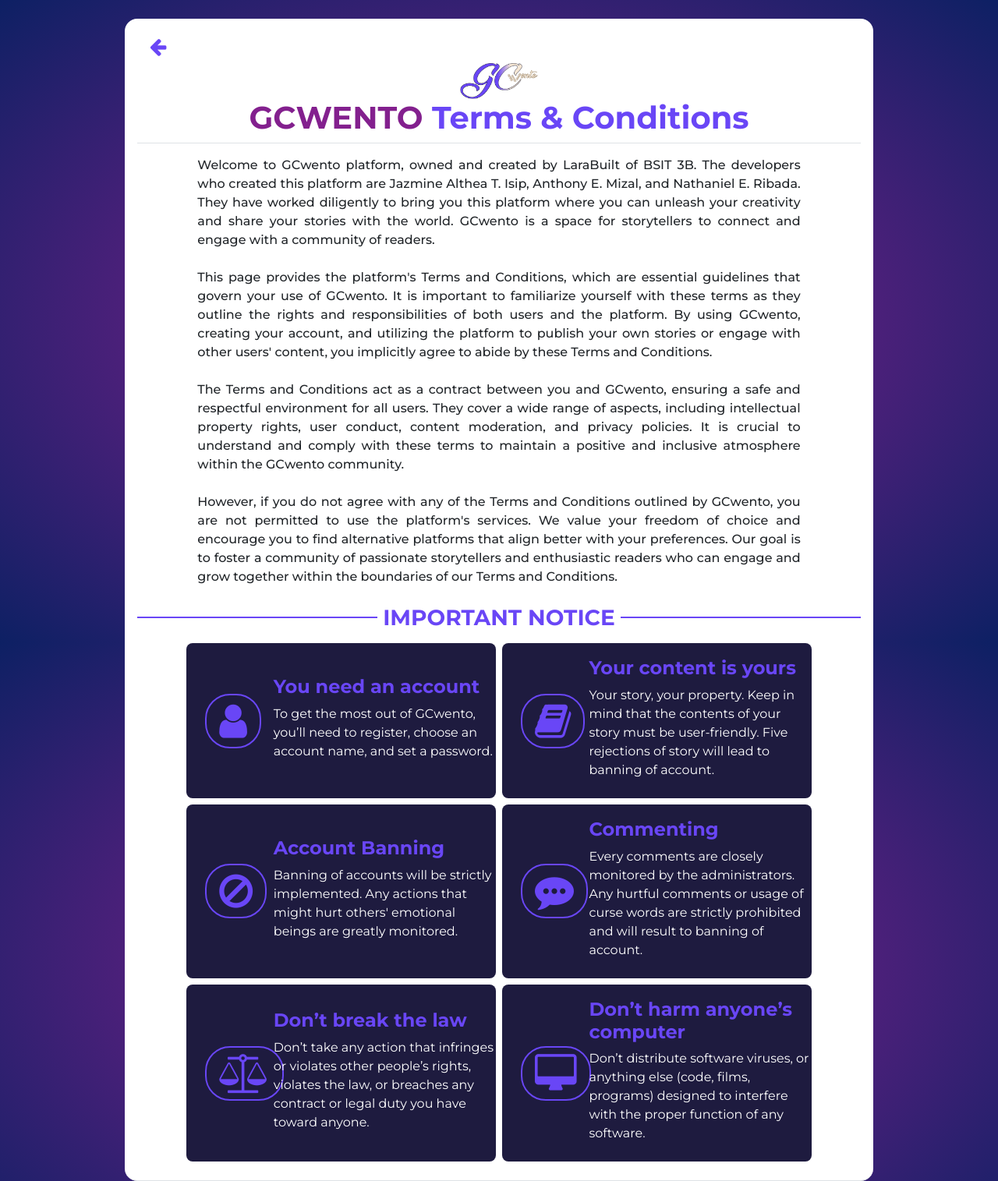
After one commit to AnthonyMizal/GCwento, a Laravel app: page /register/termsandconditions in a window 1280 px wide. The commit adds this page. Shown: the whole page at 78% size. Run offline with Laravel 8, Linux system fonts and the light colour scheme; some libraries are stand-ins or nearby versions.

Commit message:
May 25, 2023 - Updated frontend

```diff
--- a/app/Http/Controllers/RegisterController.php
+++ b/app/Http/Controllers/RegisterController.php
@@ -44,4 +44,10 @@ class RegisterController extends Controller
         return redirect('stories/index');
     }
 
+    public function termsAndConditions(){
+
+        return view('auth.terms');
+    }
+
+
 }
--- a/public/css/admin_stories.css
+++ b/public/css/admin_stories.css
@@ -12,6 +12,10 @@
     overflow: auto; /* Enable scroll if needed */
     background-color: rgba(0,0,0,0.4); /* Black w/ opacity */
 }
+
+.story_modal::-webkit-scrollbar {
+    display: none;
+ }
 
 /* Modal Content/Box */
 .story_modal_content {
--- a/public/css/assets.css
+++ b/public/css/assets.css
@@ -377,11 +377,15 @@ td {
     background-color: rgba(0,0,0,0.4); /* Black w/ opacity */
 }
 
+.modal::-webkit-scrollbar {
+   display: none;
+}
+
 /* Modal Content/Box */
 .modal-content {
     margin: 14% auto; /* 15% from the top and centered */
     width: 40%; /* Could be more or less, depending on screen size */
-    height: 430px;
+    height: 540px;
     /* border: 1px solid #452077; */
     border-radius: 7px 7px 7px 7px;
     background-color: white;
@@ -404,8 +408,8 @@ td {
 }
 
 .modalHeader{
-    background-color: #452077;
-    padding: 15px 0;
+    background-color: #452077 !important;
+    padding: 25px 0 !important;
     border-bottom: 1px solid #dfdede;
     border-radius: 5px 5px 0 0;
 }
@@ -563,9 +567,23 @@ td {
 }
 
 .modal_account_label{
-    font-family: 'Montserrat-Medium';
-    color: #797979;
+    font-family: 'Montserrat-Bold';
+    color: #525252;
     font-size: 12px;
+}
+
+.action_button{
+    width: 80px;
+}
+
+.modal_account_details_counter{
+    margin: auto 0 auto 15px;
+    color:#83208E;
+}
+
+.modal_user_act_counter_container{
+    border: 1px solid #dedede;
+    box-shadow: 2px 2px 2px 2px rgba(0, 0, 0, 0), 0 2px 5px 0 rgba(0, 0, 0, 0.15);
 }
 
 @media(max-width: 1700px){
--- a/public/css/user_loginReg.css
+++ b/public/css/user_loginReg.css
@@ -13,6 +13,7 @@ body{
     font-family: 'montserrat-bold' !important;
     font-size: 20px !important;
     color: white !important;
+    margin-left: -10px;
 }
 
 .login_reg_button:hover{
@@ -36,3 +37,76 @@ body{
     border: 1px solid rgb(36, 36, 36) !important;
     box-shadow: 2px 2px 2px 2px rgba(0, 0, 0, 0), 0 2px 5px 0 rgba(0, 0, 0, 0.15) !important;
 }
+
+
+
+/* Terms and Conditions */
+.terms_conditions_container{
+
+}
+
+.tac_header_logo{
+    width: 100px;
+}
+
+.form_header_text {
+    font-family: 'montserrat-bold';
+    display: flex;
+    flex-direction: row;
+    color: #6946F6;
+}
+
+.form_header_text:before{
+    content: "";
+    flex: 1 1;
+    border-bottom: 2px solid #6946F6;
+    margin: auto;
+    margin-right: 7px;
+}
+
+.form_header_text:after {
+    content: "";
+    flex: 1 1;
+    border-bottom: 2px solid #6946F6;
+    margin: auto;
+    margin-left: 7px;
+}
+
+.notice_item{
+    background-color: #1E1B3F;
+}
+
+.notice_icon{
+    font-size: 50px !important;
+    border: 2px solid #6946F6;
+}
+
+.notice_details{
+    color: #6946F6;
+    font-family: 'Montserrat-Bold';
+    margin-left: 40px;
+    padding-top: 10px !important;
+}
+
+.notice_content{
+    color: white;
+    font-family: 'Montserrat-Regular';
+}
+
+.terms_gen_details p{
+    font-family: 'Montserrat-Medium';
+    text-align: justify;
+}
+
+.main_header_container h1{
+    font-family: 'Montserrat-Bold';
+}
+
+.reg_checkbox:focus, .reg_checkbox:active{
+    border: 1px solid #6946F6 !important;
+}
+
+.reg_checkbox:checked{
+    background-color: #6946F6 !important;
+    border: none;
+}
--- /dev/null
+++ b/resources/views/auth/terms.blade.php
@@ -0,0 +1,113 @@
+@extends('layout.userLoginReg')
+
+<link rel="stylesheet" type="text/css" href="{{ asset('css/assets.css') }}" >
+<link rel="stylesheet" type="text/css" href="{{ asset('css/user_loginReg.css') }}" >
+
+@section('pageTitle', 'Terms and Conditions')
+
+@section('logReg_content')
+
+    <div class="terms_conditions_container w-75 border-bottom my-4 m-auto bg-white rounded-4 p-3">
+        <a href="/register"><i class="fa fa-arrow-left form_input_icon bpurple_highlighter rounded-5 py-2 px-3"></i></a>
+
+        <div class="main_header_container d-flex flex-column mx-auto text-center border-bottom">
+            <img class="tac_header_logo img-fluid mx-auto" src="{{url('/assets/General/GCwento_purple_logo.png')}}"/>
+            <h1 class="purple_highlighter"> GCWENTO <span class="bpurple_highlighter"> Terms & Conditions</span></h1>
+        </div>
+
+        <div class="terms_gen_details col-10 mx-auto my-3">
+            <p>Welcome to GCwento platform, owned and created by LaraBuilt of BSIT 3B. The developers who created this platform are Jazmine Althea T. Isip, Anthony E. Mizal, and Nathaniel E. Ribada. They have worked diligently to bring you this platform where you can unleash your creativity and share your stories with the world. GCwento is a space for storytellers to connect and engage with a community of readers. <br><br>
+
+            This page provides the platform's Terms and Conditions, which are essential guidelines that govern your use of GCwento. It is important to familiarize yourself with these terms as they outline the rights and responsibilities of both users and the platform. By using GCwento, creating your account, and utilizing the platform to publish your own stories or engage with other users' content, you implicitly agree to abide by these Terms and Conditions.<br><br>
+
+            The Terms and Conditions act as a contract between you and GCwento, ensuring a safe and respectful environment for all users. They cover a wide range of aspects, including intellectual property rights, user conduct, content moderation, and privacy policies. It is crucial to understand and comply with these terms to maintain a positive and inclusive atmosphere within the GCwento community.<br><br>
+
+            However, if you do not agree with any of the Terms and Conditions outlined by GCwento, you are not permitted to use the platform's services. We value your freedom of choice and encourage you to find alternative platforms that align better with your preferences. Our goal is to foster a community of passionate storytellers and enthusiastic readers who can engage and grow together within the boundaries of our Terms and Conditions.
+            </p>
+        </div>
+
+        <div class="card_header_container mt-4 mb-3">
+            <h3 class="text-center form_header_text">IMPORTANT NOTICE</h3>
+        </div>
+
+        <div class="list_container">
+            <div class="row d-flex justify-content-center mb-2">
+                <div class="col-5 notice_item rounded-3 d-flex align-items-center mx-1 py-2 px-2">
+                    <div class="col-2">
+                        <i class="m-3 fa fa-user notice_icon bpurple_highlighter rounded-5 py-2 px-3"></i>
+                    </div>
+                    <div class="col-9 notice_details">
+                        <h4>You need an account</h4>
+                        <p class="notice_content">To get the most out of GCwento, you’ll need to register, choose an account name, and set a password.</p>
+                    </div>
+                </div>
+                <div class="col-5 notice_item rounded-3 d-flex align-items-center mx-1 py-2 px-2">
+                    <div class="col-2">
+                        <i class="m-3 fa fa-book notice_icon bpurple_highlighter rounded-5 py-2 px-3"></i>
+                    </div>
+                    <div class="col-9 notice_details">
+                        <h4>Your content is yours</h4>
+                        <p class="notice_content">Your story, your property. Keep in mind that the contents of your story must be user-friendly. Five rejections of story will lead to banning of account.</p>
+                    </div>
+                </div>
+            </div>
+
+            <div class="row d-flex justify-content-center mb-2">
+                <div class="col-5 notice_item rounded-3 d-flex align-items-center mx-1 py-2 px-2">
+                    <div class="col-2">
+                        <i class="m-3 fa fa-ban notice_icon bpurple_highlighter rounded-5 py-2 px-3"></i>
+                    </div>
+                    <div class="col-9 notice_details">
+                        <h4>Account Banning</h4>
+                        <p class="notice_content">Banning of accounts will be strictly implemented. Any actions that might hurt others' emotional beings are greatly monitored.</p>
+                    </div>
+                </div>
+                <div class="col-5 notice_item rounded-3 d-flex align-items-center mx-1 py-2 px-2">
+                    <div class="col-2">
+                        <i class="m-3 fa fa-commenting notice_icon bpurple_highlighter rounded-5 py-2 px-3"></i>
+                    </div>
+                    <div class="col-9 notice_details">
+                        <h4>Commenting</h4>
+                        <p class="notice_content">Every comments are closely monitored by the administrators. Any hurtful comments or usage of curse words are strictly prohibited and will result to banning of account.</p>
+                    </div>
+                </div>
+            </div>
+
+            <div class="row d-flex justify-content-center mb-2">
+                <div class="col-5 notice_item rounded-3 d-flex align-items-center mx-1 py-2 px-2">
+                    <div class="col-2">
+                        <i class="m-3 fa fa-balance-scale notice_icon bpurple_highlighter rounded-5 py-2 px-3"></i>
+                    </div>
+                    <div class="col-9 notice_details">
+                        <h4>Don’t break the law</h4>
+                        <p class="notice_content">Don’t take any action that infringes or violates other people’s rights, violates the law, or breaches any contract or legal duty you have toward anyone.</p>
+                    </div>
+                </div>
+                <div class="col-5 notice_item rounded-3 d-flex align-items-center mx-1 py-2 px-2">
+                    <div class="col-2">
+                        <i class="m-3 fa fa-desktop notice_icon bpurple_highlighter rounded-5 py-2 px-3"></i>
+                    </div>
+                    <div class="col-9 notice_details">
+                        <h4>Don’t harm anyone’s computer</h4>
+                        <p class="notice_content">Don’t distribute software viruses, or anything else (code, films, programs) designed to interfere with the proper function of any software.</p>
+                    </div>
+                </div>
+            </div>
+
+
+
+
+
+
+
+
+
+
+        </div>
+
+
+    </div>
+
+
+
+@endsection
--- a/resources/views/layout/master.blade.php
+++ b/resources/views/layout/master.blade.php
@@ -6,8 +6,8 @@
     <meta http-equiv="X-UA-Compatible" content="IE=edge">
     <meta name="viewport" content="width=device-width, initial-scale=1.0">
     <meta name="csrf-token" content="{{ csrf_token() }}">
-    <title>Document</title>
-
+    <title> GCwento - @yield('pageTitle')</title>
+    <link rel="icon" href="{{url('/assets/General/GCwento_purple_logo.png')}}">
     <link href="https://cdn.jsdelivr.net/npm/bootstrap@5.3.0-alpha3/dist/css/bootstrap.min.css" rel="stylesheet" integrity="sha384-KK94CHFLLe+nY2dmCWGMq91rCGa5gtU4mk92HdvYe+M/SXH301p5ILy+dN9+nJOZ" crossorigin="anonymous">
     <link href='https://unpkg.com/boxicons@2.1.1/css/boxicons.min.css' rel='stylesheet'>
     <link rel="stylesheet" href="https://cdnjs.cloudflare.com/ajax/libs/font-awesome/4.7.0/css/font-awesome.min.css">
--- a/resources/views/layout/userLoginReg.blade.php
+++ b/resources/views/layout/userLoginReg.blade.php
@@ -19,9 +19,6 @@
 <body>
     @yield('logReg_content')
 
-
-
-
     <script src="{{ asset('js/admin.js') }}"></script>
     <script src="{{ asset('js/admin_stories.js') }}"></script>
     <script src="https://cdn.jsdelivr.net/npm/bootstrap@5.3.0-alpha3/dist/js/bootstrap.bundle.min.js" integrity="sha384-ENjdO4Dr2bkBIFxQpeoTz1HIcje39Wm4jDKdf19U8gI4ddQ3GYNS7NTKfAdVQSZe" crossorigin="anonymous"></script>
--- a/resources/views/welcome.blade.php
+++ b/resources/views/welcome.blade.php
@@ -18,7 +18,7 @@
     <link rel="stylesheet" type="text/css" href="{{ asset('css/user.css') }}" >
 </head>
 
-{{-- asim mo tony --}}
+{{-- Updated May 25, 2023 - Frontend --}}
 
 <body>
     @include('includes.usernav')
--- a/routes/web.php
+++ b/routes/web.php
@@ -50,6 +50,8 @@ Route::get('user/rejectCount/{id}', [App\Http\Controllers\UserController::class,
 Route::get('user/pendingCount/{id}', [App\Http\Controllers\UserController::class, 'adminUserPendingCount']);
 // Client
 
+Route::get('register/termsandconditions', [App\Http\Controllers\RegisterController::class, 'termsAndConditions']);
+
 
 // Route::get('login', [App\Http\Controllers\UserController::class, 'index']);
 
```
Also changed, not shown: resources/views/admin/index.blade.php (+6 -4 lines), resources/views/admin/stories.blade.php (+11 -9 lines), resources/views/admin/users.blade.php (+22 -11 lines), resources/views/auth/register.blade.php (+8 -3 lines), public/css/user.css (line endings or trailing spaces).
